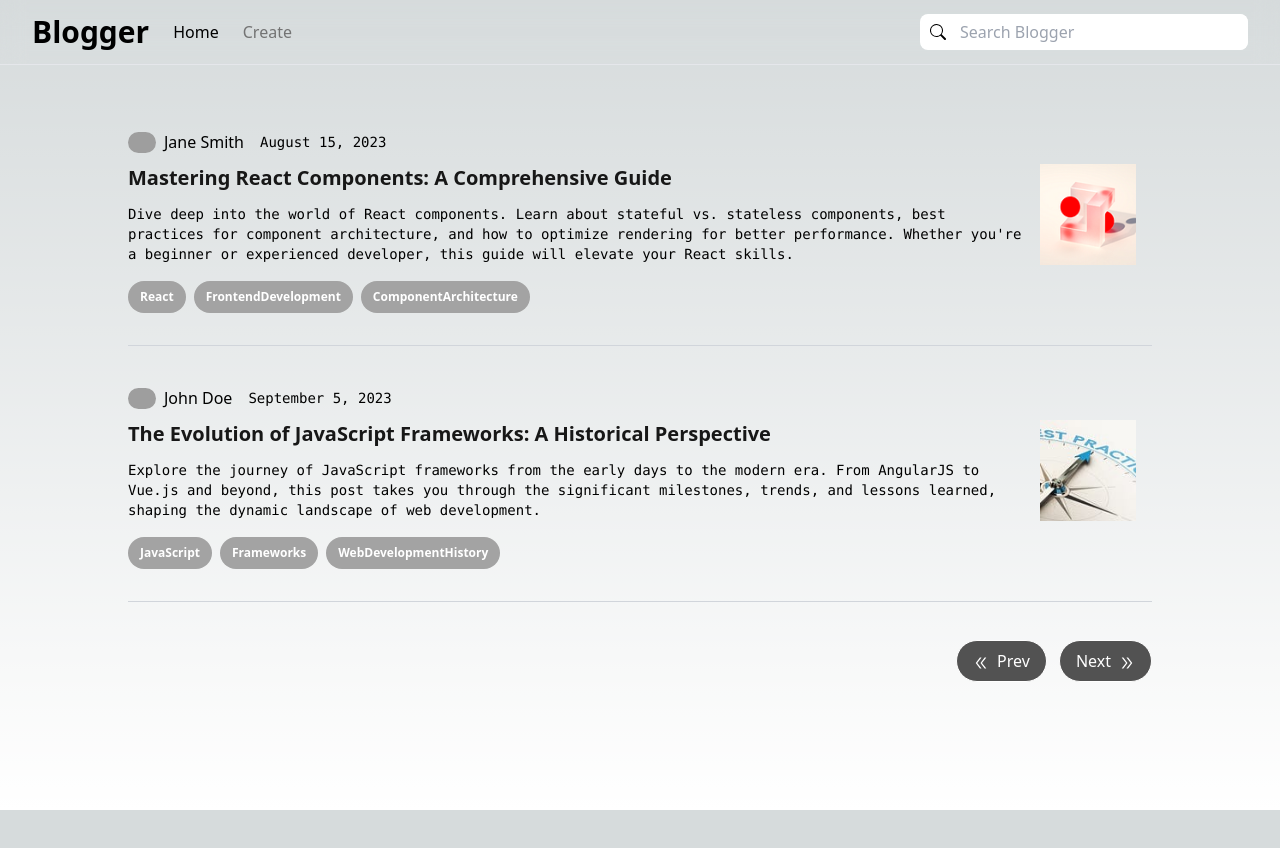
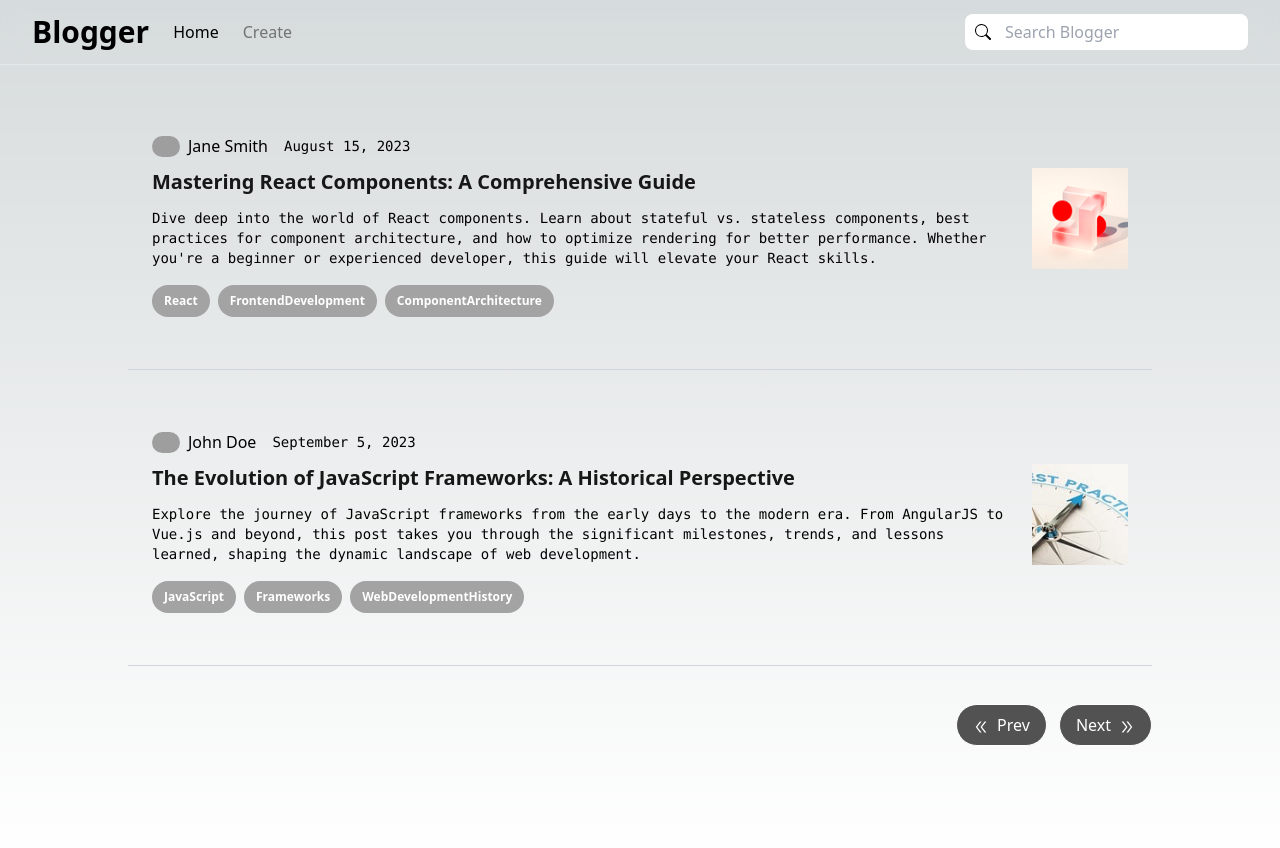
Before and after one commit to ModRanjan/blogger, a Next.js app: page / in a window 1280 px wide. Shown: the top 848 px of the page. Before the commit the page ends 810 px from the top, so only its background shows below. Built offline with nearby package versions, Linux system fonts and the light colour scheme; grey boxes are pictures that could not be loaded.

Commit message:
update-css-for-searchbar-&-blogs-page

```diff
--- a/app/page.tsx
+++ b/app/page.tsx
@@ -1,9 +1,5 @@
 import Blogs from '@/design-system/Organism/Blogs';
 
 export default function Home() {
-  return (
-    <div className="w-full max-w-5xl py-8 mx-auto lg:py-12">
-      <Blogs />
-    </div>
-  );
+  return <Blogs />;
 }
--- a/design-system/Molecule/Loading/index.tsx
+++ b/design-system/Molecule/Loading/index.tsx
@@ -53,7 +53,7 @@ export const BlogsLoading = ({ maxWidth }: LoadingType) => {
             <div className="hidden w-full h-20 mt-3 rounded md:inline-block bg-neutral-400" />
           </div>
 
-          <div className="w-32 h-32 rounded bg-neutral-400"></div>
+          <div className="w-16 h-16 rounded md:w-32 md:h-32 bg-neutral-400"></div>
         </div>
 
         <div className="flex gap-x-3">
@@ -80,7 +80,7 @@ export const BlogsLoading = ({ maxWidth }: LoadingType) => {
             <div className="hidden w-full h-20 mt-3 rounded md:inline-block bg-neutral-400" />
           </div>
 
-          <div className="w-32 h-32 rounded bg-neutral-400"></div>
+          <div className="w-16 h-16 rounded md:w-32 md:h-32 bg-neutral-400"></div>
         </div>
 
         <div className="flex gap-x-3">
--- a/design-system/Molecule/Searchbar/index.tsx
+++ b/design-system/Molecule/Searchbar/index.tsx
@@ -39,7 +39,7 @@ export const Searchbar: FC<ISearchbar> = ({
 
       <input
         type="text"
-        className="px-3 py-[6px] rounded-lg md:w-[100px] lg:w-[300px] outline-none"
+        className="px-3 py-[6px] rounded-lg w-[200px] lg:w-auto outline-none"
         placeholder={placeholder}
       />
 
--- a/design-system/Organism/BlogCard/index.tsx
+++ b/design-system/Organism/BlogCard/index.tsx
@@ -13,6 +13,7 @@ export interface IBlogCard {
   summary: string;
   publishDate: string;
   tags: string[];
+  onclickHandler: () => void;
 }
 
 export const BlogCard = ({
@@ -23,9 +24,13 @@ export const BlogCard = ({
   summary,
   publishDate,
   tags,
+  onclickHandler,
 }: IBlogCard) => {
   return (
-    <div className="cursor-pointer">
+    <div
+      className="px-3 py-5 overflow-hidden cursor-pointer lg:px-6"
+      onClick={onclickHandler}
+    >
       <div className="flex items-center font-mono h-7 gap-x-4">
         <div className="flex items-center gap-x-2">
           <Avatar src={avatarUrl} alt={authorName} width={28} height={28} />
--- a/design-system/Organism/Blogs/index.tsx
+++ b/design-system/Organism/Blogs/index.tsx
@@ -63,11 +63,10 @@ const Blogs = () => {
   }
 
   return (
-    <>
+    <div className="max-w-5xl py-8 md:mx-auto">
       {Blogs.map((blog) => {
         return (
           <div key={blog.id}>
-            <div onClick={() => router.push(`/blog/${blog.id}`)}>
             <BlogCard
               title={blog.title}
               avatarUrl={blog.avatar}
@@ -76,8 +75,8 @@ const Blogs = () => {
               summary={blog.blogDescription}
               publishDate={blog.Date}
               tags={blog.tags}
+              onclickHandler={() => router.push(`/blog/${blog.id}`)}
             />
-            </div>
 
             <CustomSaperator className="my-8 border-t border-gray-300" />
           </div>
@@ -92,7 +91,7 @@ const Blogs = () => {
           rightClickHandler={HandleRightPagination}
         />
       </div>
-    </>
+    </div>
   );
 };
 
--- a/design-system/Organism/Navbar/index.tsx
+++ b/design-system/Organism/Navbar/index.tsx
@@ -44,7 +44,7 @@ const Navbar = () => {
               onclickHandler={() => console.log('first')}
               leftIcon={BsSearch}
               placeholder="Search Blogger"
-              wrapperClass="lg:ml-6 pl-2"
+              wrapperClass="pl-2"
             />
 
             <Button
```
Lines whose indentation alone changed are shown as unchanged.
